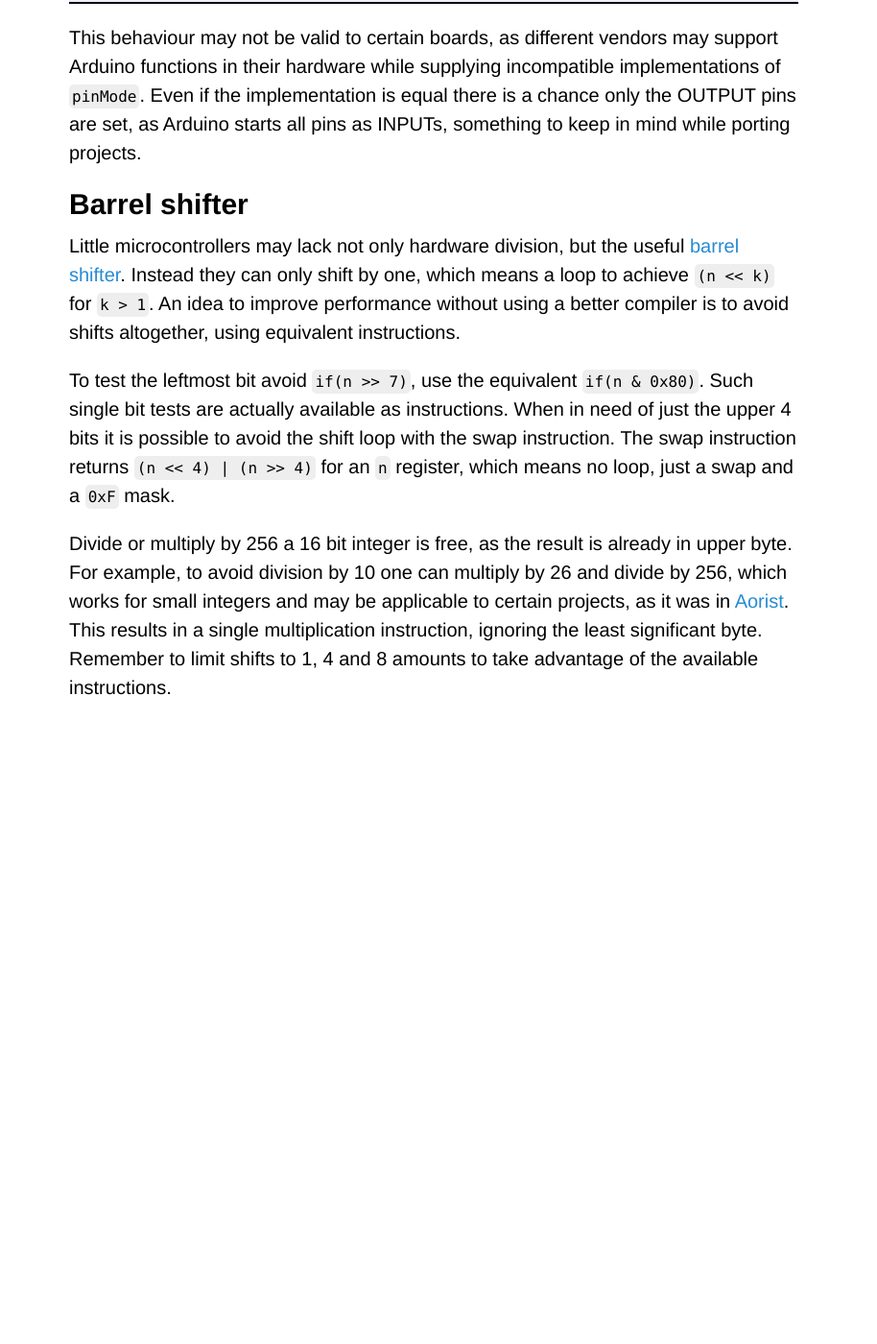
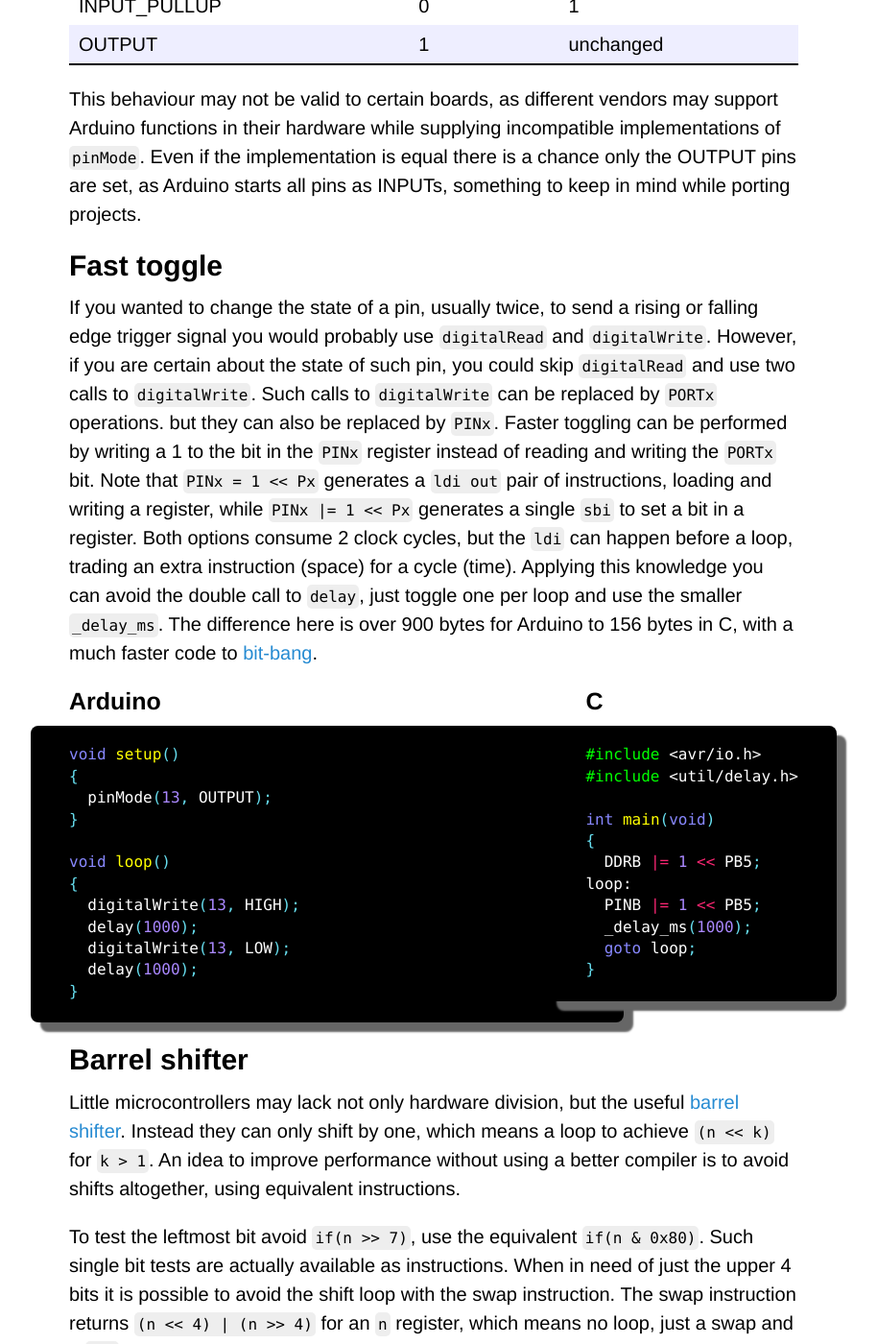
Before and after one commit to Maumagnaguagno/maumagnaguagno.github.io, a Jekyll site: the page built from baremetal.md, in a window 1280 px wide and 1400 px high, scrolled down 4465 px. Shown: the whole window at 96% size, without its empty margins (188-1102 px from the left). Built offline with Jekyll 4.4.1, drawn with Linux system fonts in a browser that asks for light colours; our own code applies the rules of GitHub Pages for plain Markdown files; before the commit the page ends 5216 px from its top, so only the background shows below that; some of the changed text lies outside the part shown.

Commit message:
Add fast toggle to Bare Metal

````diff
--- a/baremetal.md
+++ b/baremetal.md
@@ -118,11 +118,12 @@ int main(void)
 The most common usage of a microcontroller is to observe and control the state of pins.
 The pins are exposed through [port registers](https://www.arduino.cc/en/Reference/PortManipulation):
 - ``DDRx`` controls which pins are used to read or write, set by ``pinMode``
-- ``PORTx`` stores the value of each pin, used by ``digitalRead`` and ``digitalWrite``
+- ``PORTx`` stores the value of each pin, used by ``digitalWrite``
+- ``PINx`` reads/toggles current state, used by ``digitalRead``
 
 Arduino abstracts pin numbering with ``pinMode`` and ``digitalRead/Write``, but the problem lies in the implementation.
-A look-up table is used to resolve pins at run-time, with a few extra security checks, which consumes processing time and memory.
-Variations of such functions can identify port and pin at compile-time to obtain the same result faster.
+A look-up table is used to resolve pins at run-time, with a few extra checks to disable PWM and invalid pins, which consumes processing time and memory.
+Variations of such functions can identify port and pin at compile-time to achieve the same result faster.
 This is specially useful with protocols that transmit a lot of data, such as the ones in displays, or responsive sensors for hazard applications.
 
 <div class=split markdown=1>
@@ -175,6 +176,54 @@ OUTPUT       | 1    | unchanged
 This behaviour may not be valid to certain boards, as different vendors may support Arduino functions in their hardware while supplying incompatible implementations of ``pinMode``.
 Even if the implementation is equal there is a chance only the OUTPUT pins are set, as Arduino starts all pins as INPUTs, something to keep in mind while porting projects.
 
+## Fast toggle
+If you wanted to change the state of a pin, usually twice, to send a rising or falling edge trigger signal you would probably use ``digitalRead`` and ``digitalWrite``.
+However, if you are certain about the state of such pin, you could skip ``digitalRead`` and use two calls to ``digitalWrite``.
+Such calls to ``digitalWrite`` can be replaced by ``PORTx`` operations. but they can also be replaced by ``PINx``.
+Faster toggling can be performed by writing a 1 to the bit in the ``PINx`` register instead of reading and writing the ``PORTx`` bit.
+Note that ``PINx = 1 << Px`` generates a ``ldi out`` pair of instructions, loading and writing a register, while ``PINx |= 1 << Px`` generates a single ``sbi`` to set a bit in a register.
+Both options consume 2 clock cycles, but the ``ldi`` can happen before a loop, trading an extra instruction (space) for a cycle (time).
+Applying this knowledge you can avoid the double call to ``delay``, just toggle one per loop and use the smaller ``_delay_ms``.
+The difference here is over 900 bytes for Arduino to 156 bytes in C, with a much faster code to [bit-bang](https://en.wikipedia.org/wiki/Bit_banging).
+
+<div class=split markdown=1>
+
+### Arduino
+```c
+void setup()
+{
+  pinMode(13, OUTPUT);
+}
+
+void loop()
+{
+  digitalWrite(13, HIGH);
+  delay(1000);
+  digitalWrite(13, LOW);
+  delay(1000);
+}
+```
+
+</div>
+<div class=split markdown=1>
+
+### C
+```c
+#include <avr/io.h>
+#include <util/delay.h>
+
+int main(void)
+{
+  DDRB |= 1 << PB5;
+loop:
+  PINB |= 1 << PB5;
+  _delay_ms(1000);
+  goto loop;
+}
+```
+
+</div>
+
 ## Barrel shifter
 Little microcontrollers may lack not only hardware division, but the useful [barrel shifter](https://en.wikipedia.org/wiki/Barrel_shifter).
 Instead they can only shift by one, which means a loop to achieve ``(n << k)`` for ``k > 1``.
````
